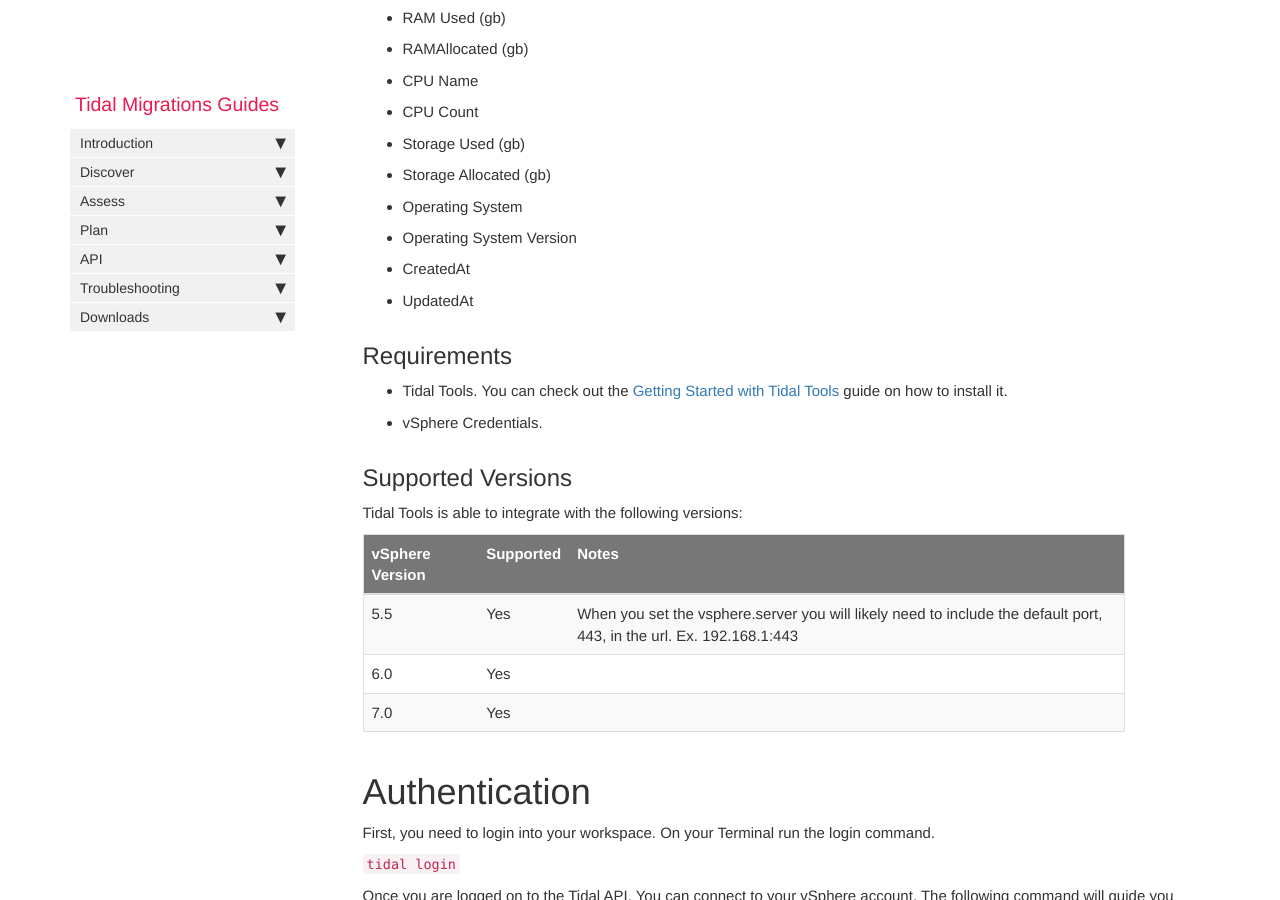
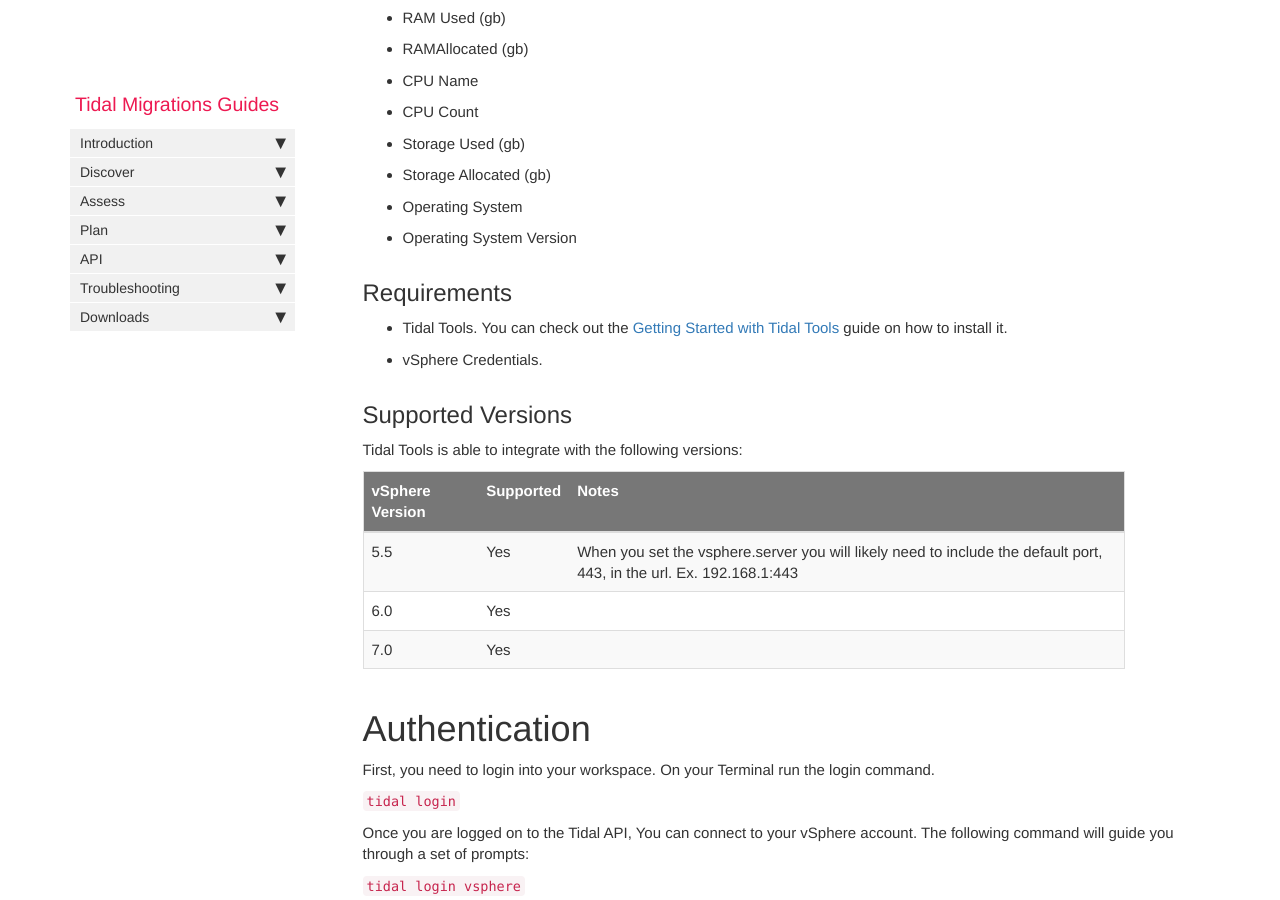
Before and after one commit to tidalmigrations/tidalmigrations.github.io, a Jekyll site: the page built from pages/tidal tools/vsphere.md, in a window 1280 px wide and 900 px high, scrolled down 743 px. Built offline with Jekyll 4.4.1, drawn with Linux system fonts in a browser that asks for light colours; nearby versions of some CDN libraries; comment, search, counter and statistics services are not loaded.

Commit message:
remove createdAt and updatedAt

```diff
--- a/pages/tidal tools/vsphere.md
+++ b/pages/tidal tools/vsphere.md
@@ -25,8 +25,6 @@ This guide will walk you through the steps and necessary configuration to proper
 - Storage Allocated (gb)
 - Operating System
 - Operating System Version
-- CreatedAt
-- UpdatedAt
 
 
 ## Requirements
```
